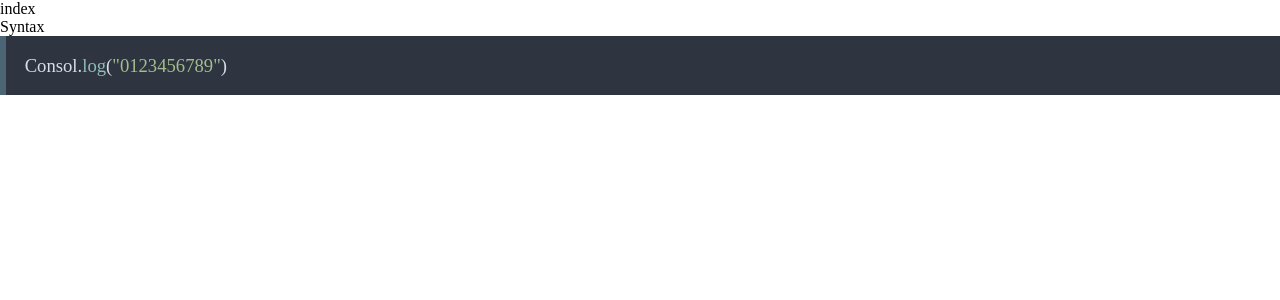
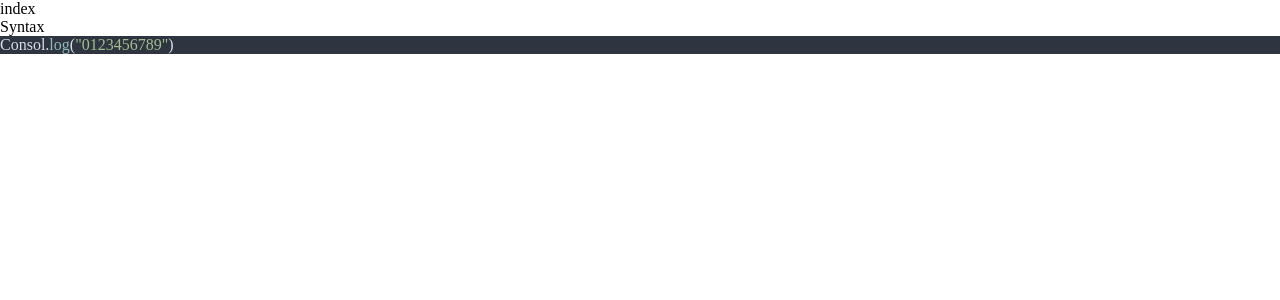
Before and after one commit to Kim-taeshin/ts-log, a Nuxt app: page / in a window 1280 px wide. Shown: the top 300 px of the page. Built offline with nearby package versions, Linux system fonts and the light colour scheme; a web font is replaced by a local one.

Commit message:
코드블럭 코드 변경

```diff
--- a/components/CodeBlock/index.vue
+++ b/components/CodeBlock/index.vue
@@ -1,7 +1,7 @@
 <template>
     <div class="code-wrap">
         <div>{{ myTitle }}</div>
-        <pre><code class="code-block">{{ myCode }}</code></pre>
+        <div ref="ref_code"><pre><code class="code-block">{{ myCode }}</code></pre></div>
     </div>
 </template>
 
@@ -18,17 +18,24 @@ export default defineComponent ({
 
     setup(props)
     {
+        const ref_code = ref(null);
+
         const myTitle = ref(props.fileName);
         const myCode = ref(props.code);
         return {
-            myCode, myTitle,
+            ref_code, myCode, myTitle
         }
     },
 
     mounted() {
-        document.querySelectorAll("code").forEach((el)=>{
+        // document.querySelectorAll("code").forEach((el)=>{
+        //     hljs.highlightElement(el);
+        // })
+
+        if(this.ref_code){
+            const el = this.ref_code as HTMLElement;
             hljs.highlightElement(el);
-        })
+        }
 
         // setTimeout(()=> {
 
```
